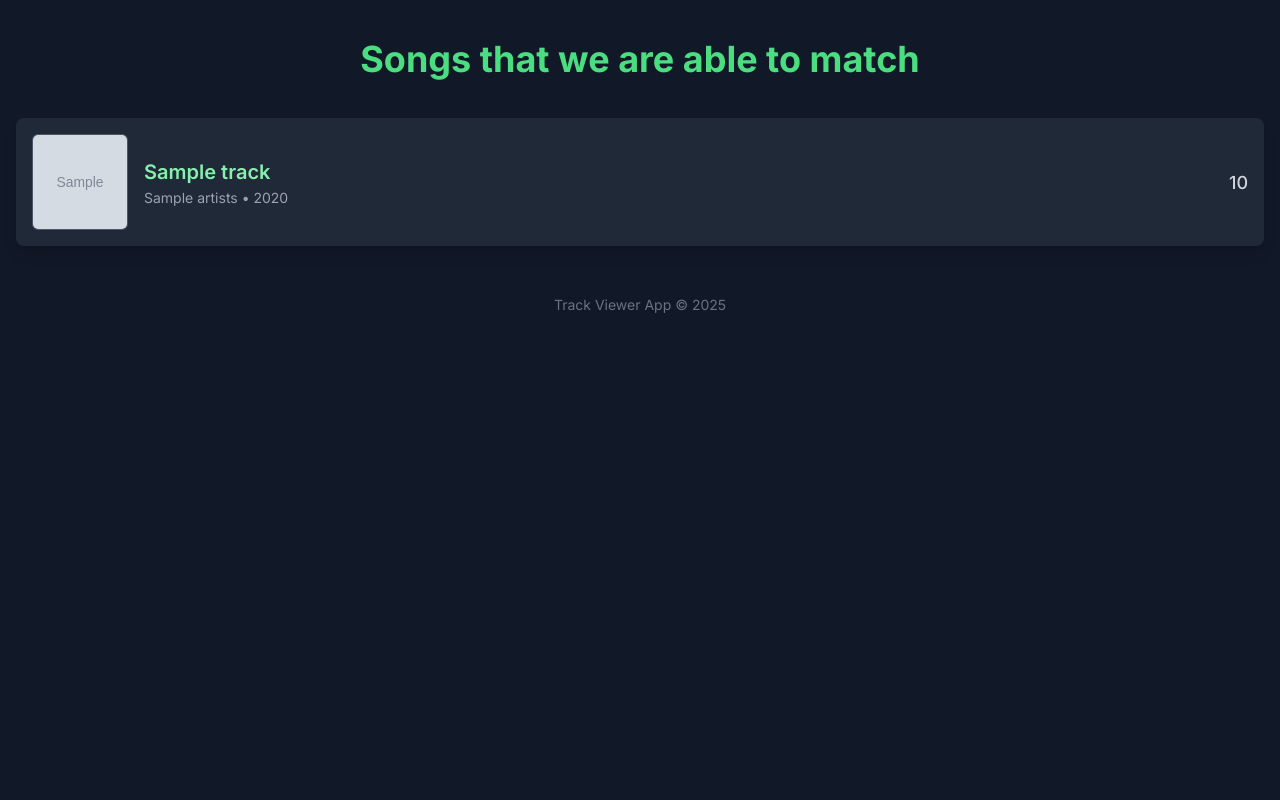
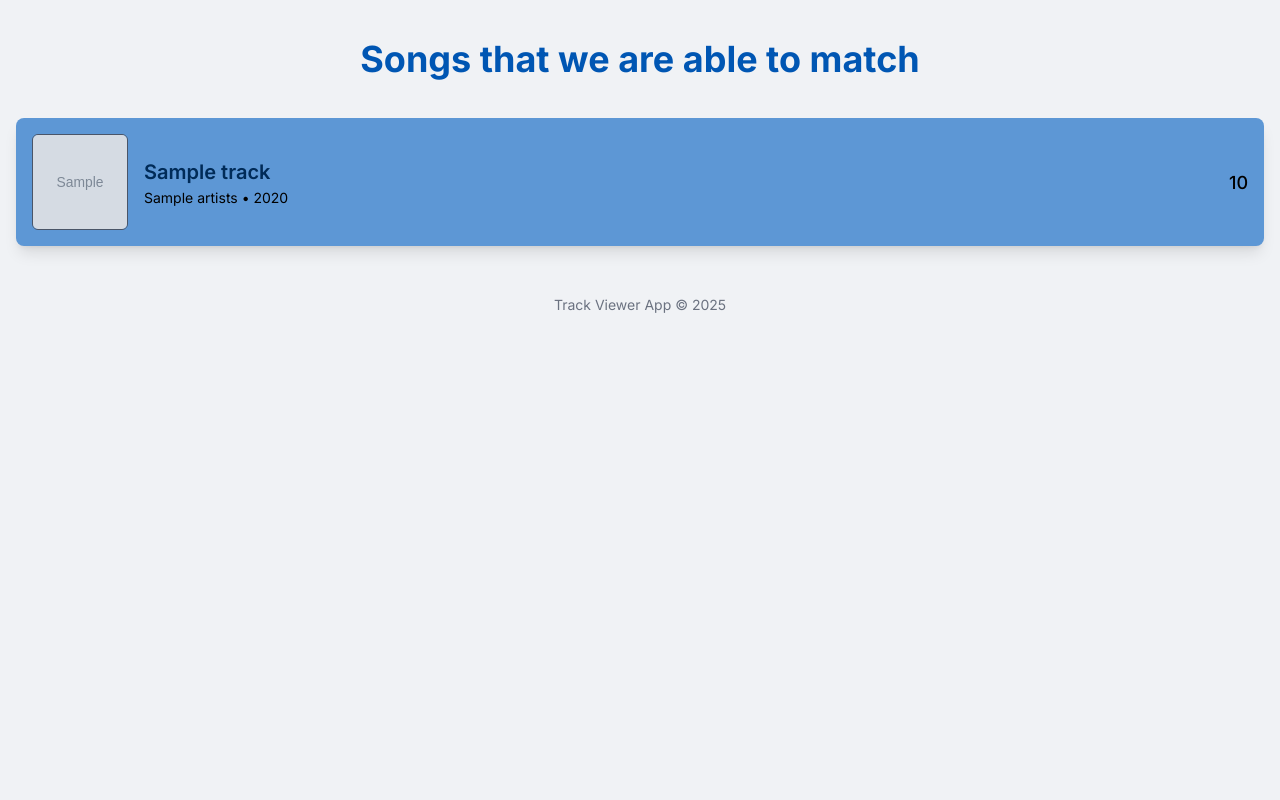
Before and after one commit to nizwant/cloud_computing_project, a Flask app: template src/app_engine/templates/list_songs.html in a window 1280 px wide. Run offline with Flask 3, Linux system fonts and the light colour scheme; the template is opened without the code that fills it: most values are stand-ins (such as "Sample title", 1, 10 or a date in 2020); grey boxes marked "Sample" are stand-in pictures; some libraries are stand-ins or nearby versions.

Commit message:
feat: change style to blue and white aesthetic

```diff
--- a/src/app_engine/static/list_songs_style.css
+++ b/src/app_engine/static/list_songs_style.css
@@ -1,6 +1,6 @@
 body {
     font-family: 'Inter', sans-serif;
-    background-color: #111827;
+    background-color: #f0f2f5;
     color: #f3f4f6;
     min-height: 100vh;
 }
@@ -53,7 +53,7 @@ header {
 .custom-header-title {
     font-size: 2.25rem;
     font-weight: 700;
-    color: #4ade80;
+    color: #0056b3;
 }
 
 .custom-grid {
@@ -64,7 +64,7 @@ header {
 
 /* Style for individual track cards */
 .custom-track-card {
-    background-color: #1f2937;
+    background-color: #5d97d5;
     border-radius: 0.5rem;
     box-shadow: 0 10px 15px -3px rgba(0, 0, 0, 0.1),
         0 4px 6px -4px rgba(0, 0, 0, 0.1);
@@ -102,7 +102,7 @@ header {
 .track-name {
     font-size: 1.125rem;
     font-weight: 600;
-    color: #86efac;
+    color: #002b58;
     overflow: hidden;
     text-overflow: ellipsis;
     white-space: nowrap;
@@ -116,7 +116,7 @@ header {
 
 .artist-year {
     font-size: 0.875rem;
-    color: #9ca3af;
+    color: #000000;
     overflow: hidden;
     text-overflow: ellipsis;
     white-space: nowrap;
@@ -124,7 +124,7 @@ header {
 
 .explicit-badge {
     font-size: 0.75rem;
-    background-color: #dc2626;
+    background-color: #e04545;
     color: white;
     padding: 0.125rem 0.5rem;
     border-radius: 9999px;
@@ -141,7 +141,7 @@ header {
 .track-text {
     font-size: 1rem;
     font-weight: 500;
-    color: #d1d5db;
+    color: #000000;
 }
 
 @media (min-width: 768px) {
```
